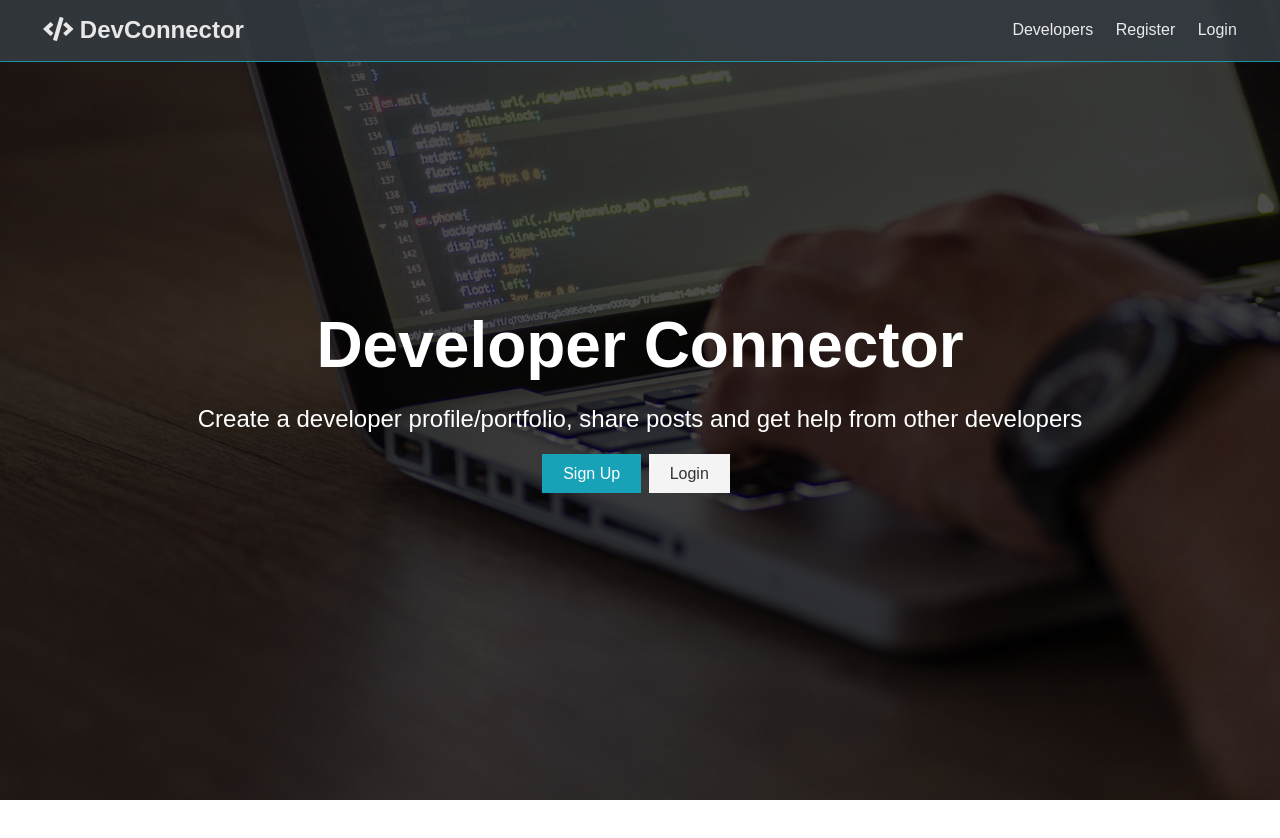
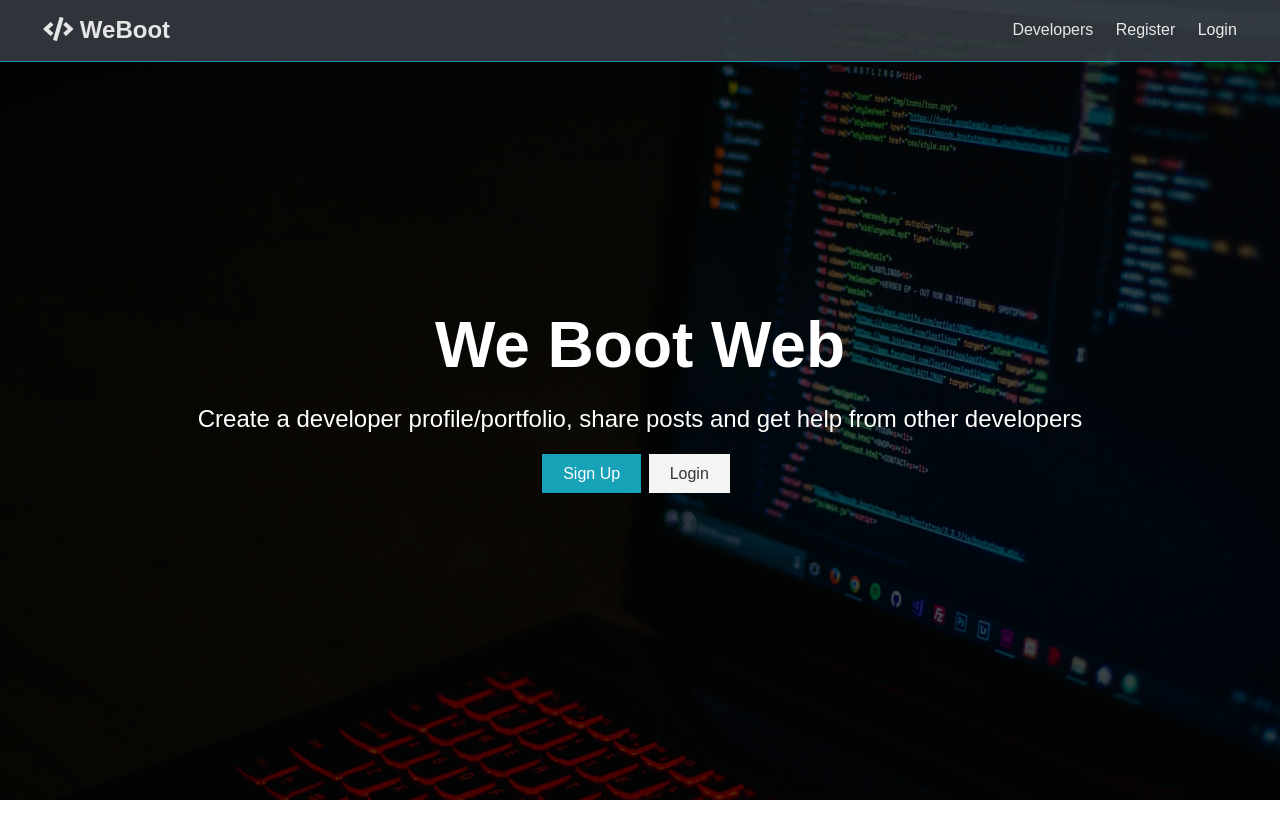
Before and after one commit to George701/weboot, a React (Create React App) app in the folder client/: page / in a window 1280 px wide. Shown: the top 838 px of the page. After the commit the page ends 800 px from the top, so only its background shows below. Built offline with nearby package versions, Linux system fonts and the light colour scheme.

Commit message:
Creating a Redux store

```diff
--- a/client/src/components/App.js
+++ b/client/src/components/App.js
@@ -1,5 +1,8 @@
 import React from 'react';
 import { BrowserRouter as Router, Route, Switch } from 'react-router-dom';
+// Redux
+import { Provider } from 'react-redux';
+import store from '../store';
 
 import Navbar from './layout/Navbar';
 
@@ -9,16 +12,16 @@ import Login from './auth/Login';
 
 const App = () => {
     return (
-        <Router>
-            <Navbar />
-            <Route exact path="/" component={Landing} />
-            <section className="container">
+        <Provider store={store}>
+            <Router>
+                <Navbar />
+                <Route exact path="/" component={Landing} />
                 <Switch>
                     <Route exact path='/register' component={Register} />
                     <Route exact path='/login' component={Login} />
                 </Switch>
-            </section>
-        </Router>
+            </Router>
+        </Provider>
     )
 }
 
--- a/client/src/components/auth/Login.js
+++ b/client/src/components/auth/Login.js
@@ -1,4 +1,4 @@
-import React, { Fragment, useState } from 'react';
+import React, { useState } from 'react';
 import { Link } from 'react-router-dom';
 
 const Login = () => {
@@ -17,7 +17,7 @@ const Login = () => {
     }
 
     return (
-        <Fragment>
+        <section className="container">
             <h1 className="large text-primary">Sign In</h1>
             <p className="lead"><i className="fas fa-user"></i> Sign Into Your Account</p>
             <form className="form" onSubmit={e => onSubmit(e)}>
@@ -47,7 +47,7 @@ const Login = () => {
             <p className="my-1">
                 Don't have an account? <Link to="/register">Sign Up</Link>
             </p>
-        </Fragment>
+        </section>
     )
 }
 
--- a/client/src/components/auth/Register.js
+++ b/client/src/components/auth/Register.js
@@ -1,4 +1,4 @@
-import React, { Fragment, useState } from 'react';
+import React, { useState } from 'react';
 import { Link } from 'react-router-dom';
 // import axios from 'axios';
 
@@ -44,7 +44,7 @@ const Register = () => {
     }
 
     return (
-        <Fragment>
+        <section className="container">
             <h1 className="large text-primary">Sign Up</h1>
             <p className="lead"><i className="fas fa-user"></i> Create Your Account</p>
             <form className="form" onSubmit={e => onSubmit(e)}>
@@ -97,7 +97,7 @@ const Register = () => {
             <p className="my-1">
                 Already have an account? <Link to="/login">Sign In</Link>
             </p>
-        </Fragment>
+        </section>
     )
 }
 
--- a/client/src/components/layout/Landing.js
+++ b/client/src/components/layout/Landing.js
@@ -6,7 +6,7 @@ const Landing = () => {
         <section className="landing">
             <div className="dark-overlay">
                 <div className="landing-inner">
-                    <h1 className="x-large">Developer Connector</h1>
+                    <h1 className="x-large">We Boot Web</h1>
                     <p className="lead">
                         Create a developer profile/portfolio, share posts and get help from
                         other developers
--- a/client/src/components/layout/Navbar.js
+++ b/client/src/components/layout/Navbar.js
@@ -5,7 +5,7 @@ const Navbar = () => {
     return (
         <nav className="navbar bg-dark">
             <h1>
-                <Link to="/"><i className="fas fa-code"></i> DevConnector</Link>
+                <Link to="/"><i className="fas fa-code"></i> WeBoot</Link>
             </h1>
             <ul>
                 <li><Link to="/#!">Developers</Link></li>
--- a/client/src/index.css
+++ b/client/src/index.css
@@ -333,7 +333,7 @@
   /* Landing Page */
   .landing {
     position: relative;
-    background: url('./img/showcase.jpg') no-repeat center center/cover;
+    background: url('./img/code.jpg') no-repeat center center/cover;
     height: 100vh;
   }
 
--- /dev/null
+++ b/client/src/reducers/index.js
@@ -0,0 +1,5 @@
+import { combineReducers } from 'redux';
+
+export default combineReducers({
+
+});
--- /dev/null
+++ b/client/src/store.js
@@ -0,0 +1,12 @@
+import { createStore, applyMiddleware } from 'redux';
+import { composeWithDevTools } from 'redux-devtools-extension';
+import thunk from 'redux-thunk';
+import rootReducer from './reducers';
+
+const initialState = {};
+
+const middleware = [thunk];
+
+const store = createStore(rootReducer, initialState, composeWithDevTools(applyMiddleware(...middleware)));
+
+export default store;
```
Also changed, not shown: client/src/img/code.jpg (added).
